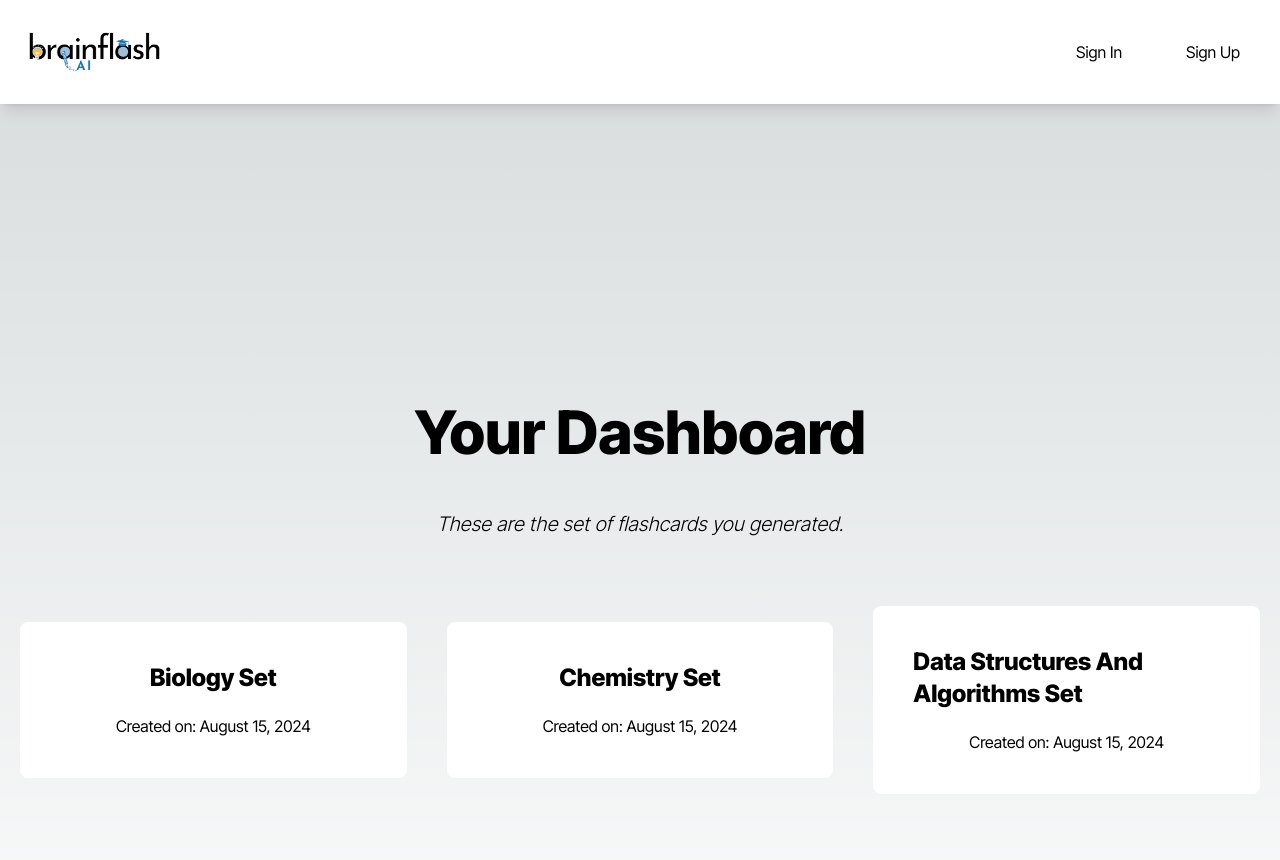
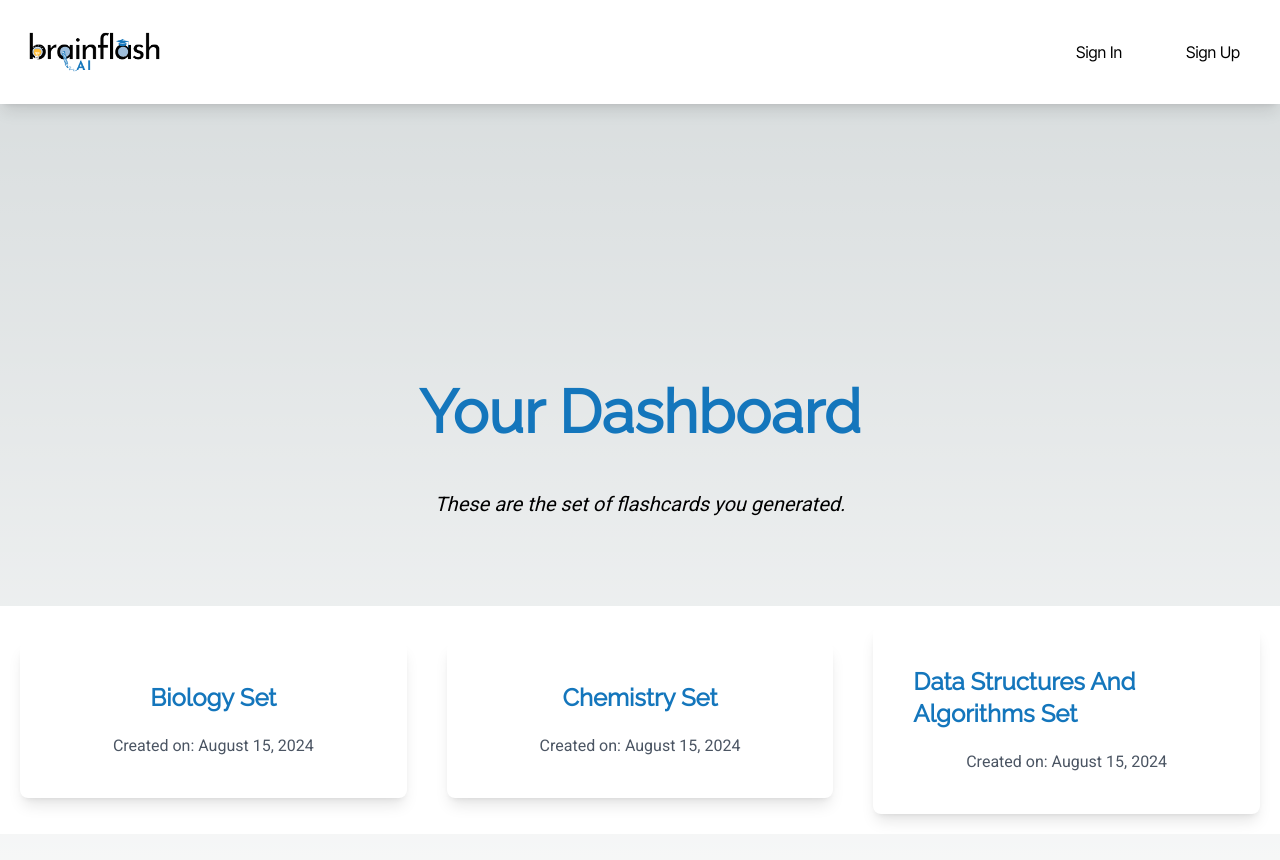
Before and after one commit to rchrisarevalo/ai-flashcards-headstarter-project-4, a Next.js app: page /dashboard in a window 1280 px wide. Shown: the top 860 px of the page. Built offline with nearby package versions, Linux system fonts and the light colour scheme; no server answers.

Commit message:
added card flipping and updated dashboard/flashcard UI

```diff
--- a/app/dashboard/flashcards/page.tsx
+++ b/app/dashboard/flashcards/page.tsx
@@ -1,6 +1,7 @@
 "use client";
 import { useEffect, useState } from "react";
 import { Flashcard, FlashcardResponse } from "@/app/types/types.config";
+import ReactCardFlip from 'react-card-flip';
 
 const Flashcards = () => {
   const [flashcards, setFlashcards] = useState<Flashcard[]>([]);
@@ -72,25 +73,27 @@ const Flashcards = () => {
 
   return (
     <>
-      <form onSubmit={generateFlashcards} className="p-10 flex flex-col gap-16">
-        <label className="text-4xl text-center">Enter Your Notes</label>
+      <form onSubmit={generateFlashcards} className="p-10 flex flex-col gap-16 w-full bg-gradient-to-t from-[#1476bc] to-[#9fbedb] rounded-lg shadow-lg max-w-3xl mx-auto">
+        <label className="text-4xl text-center font-semibold text-white"
+        style={{ fontFamily: "'Raleway', sans-serif" }}>Enter Your Notes</label>
         <textarea
           cols={30}
           rows={10}
           onChange={(e) => setDescription(e.target.value)}
           value={description}
-          className="p-5 text-black outline-none resize-none rounded-lg border-none"
+          className="p-5 text-black outline-none resize-none rounded-lg border-none w-full h-40 overflow-y-auto"
+          placeholder="Type your lecture notes or topic here..."
           required
         ></textarea>
         <button
           type="submit"
-          className="p-5 bg-white rounded-lg text-black font-extrabold text-xl"
-        >
+          className="p-5 bg-[#1476bc] text-white rounded-lg shadow-lg font-extrabold text-xl transition-colors hover:bg-[#0a3f5d]"
+          style={{ fontFamily: "'Raleway', 'sans-serif" }}>
           Generate Flashcards
         </button>
       </form>
       {flashcards.length > 0 && (
-        <section className="grid grid-cols-3 place-items-center max-sm:grid-cols-2 text-black gap-10 ml-7 mr-7">
+        <section className="grid grid-cols-2 place-items-center max-sm:grid-cols-1 text-black gap-10 m-7 mt-10">
           {/* <div
             style={{
               position: "absolute",
@@ -127,14 +130,17 @@ const Flashcards = () => {
           {flashcards.map((card, i) => (
             <figure
               key={`flashcard-${i}`}
-              className="flex flex-row items-center p-10 rounded-lg cursor-pointer bg-slate-300 space-y-5 h-60 w-3/4"
+              className={`flex items-center justify-center rounded-lg cursor-pointer w-64 h-40`}
               onClick={() => showCard(i)}
             >
-              {!card.shown ? (
-                <h1 className="text-2xl font-extrabold">{card.front}</h1>
-              ) : (
-                <p className="text-lg">{card.back}</p>
-              )}
+              <ReactCardFlip isFlipped={card.shown} flipDirection="horizontal" containerStyle={{width:'100%', height: '100%'}}>
+               <div className="flex items-center justify-center w-full h-full bg-white p-5 rounded-lg shadow-lg font-raleway">
+               <h5 className="text-xl">{card.front}</h5>
+             </div>
+             <div className="flex items-center justify-center w-full h-full bg-white p-5 rounded-lg shadow-lg font-raleway">
+               <h5 className="text-xl">{card.back}</h5>
+             </div>
+           </ReactCardFlip>
             </figure>
           ))}
         </section>
--- a/app/dashboard/page.tsx
+++ b/app/dashboard/page.tsx
@@ -1,20 +1,31 @@
+import '@fontsource/raleway';
+import '@fontsource/roboto';
+
 const Dashboard = () => {
     return (
         <>
-            <h1 className="text-6xl max-sm:text-5xl font-extrabold">Your Dashboard</h1>
-            <i className="text-xl ml-7 mr-7 font-light">These are the set of flashcards you generated.</i>
-            <section className="grid grid-cols-3 max-sm:grid-cols-1 gap-10 items-center p-5">
-                <figure className="bg-white p-10 rounded-lg flex flex-col items-center gap-5 text-black">
-                    <h3 className="text-2xl font-extrabold">Biology Set</h3>
-                    <p>Created on: August 15, 2024</p>
+            <h1 className="text-6xl max-sm:text-5xl font-extrabold text-[#1476bc] text-center"
+            style={{ fontFamily: "'Raleway', sans-serif" }}>Your Dashboard</h1>
+            <i className="text-xl ml-7 mr-7 font-light text-center block mb-10"
+            style={{ fontFamily: "'Roboto', sans-serif" }}>These are the set of flashcards you generated.</i>
+            <section className="grid grid-cols-3 max-sm:grid-cols-1 gap-10 items-center p-5 bg-white">
+                <figure className="bg-white p-10 rounded-lg flex flex-col items-center gap-5 text-black shadow-lg transform transition-transform hover:scale-105">
+                    <h3 className="text-2xl font-extrabold text-[#1476bc]"
+                    style={{ fontFamily: "'Raleway', sans-serif" }}>Biology Set</h3>
+                    <p className="text-gray-600"
+                    style={{ fontFamily: "'Roboto', sans-serif" }}>Created on: August 15, 2024</p>
                 </figure>
-                <figure className="bg-white p-10 rounded-lg flex flex-col items-center gap-5 text-black">
-                    <h3 className="text-2xl font-extrabold">Chemistry Set</h3>
-                    <p>Created on: August 15, 2024</p>
+                <figure className="bg-white p-10 rounded-lg flex flex-col items-center gap-5 text-black shadow-lg transform transition-transform hover:scale-105">
+                    <h3 className="text-2xl font-extrabold text-[#1476bc]"
+                    style={{ fontFamily: "'Raleway', sans-serif" }}>Chemistry Set</h3>
+                    <p className="text-gray-600"
+                    style={{ fontFamily: "'Roboto', sans-serif" }}>Created on: August 15, 2024</p>
                 </figure>
-                <figure className="bg-white p-10 rounded-lg flex flex-col items-center gap-5 text-black">
-                    <h3 className="text-2xl font-extrabold">Data Structures And Algorithms Set</h3>
-                    <p>Created on: August 15, 2024</p>
+                <figure className="bg-white p-10 rounded-lg flex flex-col items-center gap-5 text-black shadow-lg transform transition-transform hover:scale-105">
+                    <h3 className="text-2xl font-extrabold text-[#1476bc]"
+                    style={{ fontFamily: "'Raleway', sans-serif" }}>Data Structures And Algorithms Set</h3>
+                    <p className="text-gray-600"
+                    style={{ fontFamily: "'Roboto', sans-serif" }}>Created on: August 15, 2024</p>
                 </figure>
             </section>
         </>
--- a/app/page.tsx
+++ b/app/page.tsx
@@ -10,7 +10,8 @@ export default function Home() {
   const auth = useAuth();
 
   return (
-    <main className="flex min-h-screen bg-gradient-to-t from-[#1476bc] via-[#9fbedb] to-[#ffffff] flex-col items-center justify-center p-10" style={{ fontFamily: "'Roboto', sans-serif" }}>
+    <main className="flex min-h-screen bg-gradient-to-t from-[#1476bc] via-[#9fbedb] to-[#ffffff] flex-col items-center justify-center p-10"
+    style={{ fontFamily: "'Roboto', sans-serif" }}>
       <Navigation />
       <div className="flex flex-col items-center mt-36 mb-16 space-y-16 w-full max-w-4xl max-sm:w-screen">
         <section className="text-center space-y-5 px-6">
--- a/package.json
+++ b/package.json
@@ -20,6 +20,7 @@
     "next": "14.2.5",
     "openai": "^4.55.9",
     "react": "^18",
+    "react-card-flip": "^1.2.3",
     "react-dom": "^18",
     "stripe": "^16.8.0"
   },
```
Also changed, not shown: 1 other file (tests, documents, lock files or other folders).
